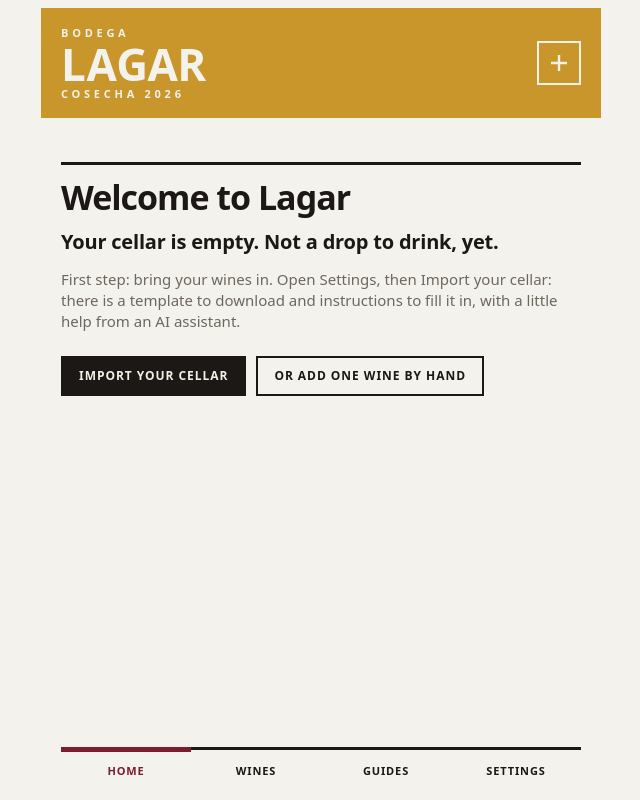
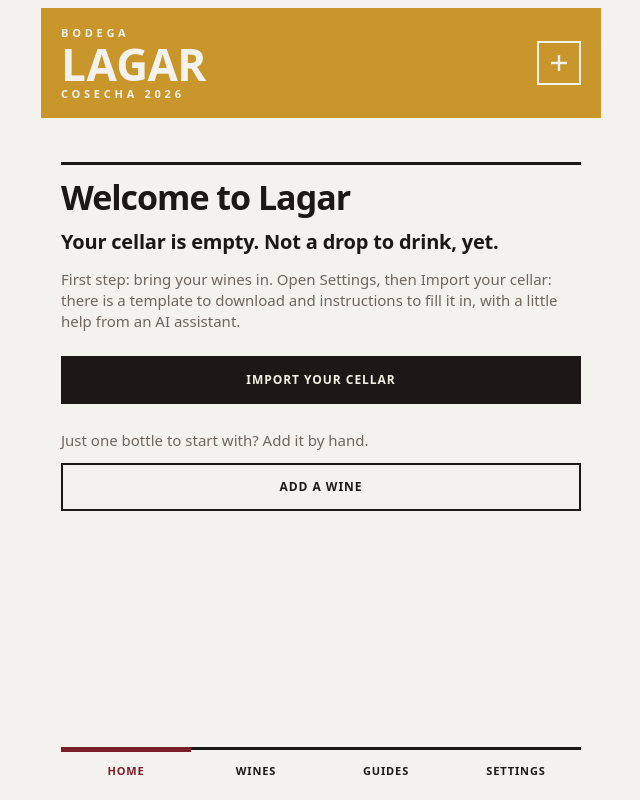
Before and after one commit to ronsel-eu/lagar-app, a Svelte app: page / in a window 1280 px wide. Shown: the whole page, without its empty margins (319-959 px from the left). Built offline with nearby package versions, Linux system fonts and the light colour scheme; a web font is replaced by a local one.

Commit message:
Welcome page: import button, then a line and an Add a wine button, same size

```diff
--- a/src/app.css
+++ b/src/app.css
@@ -249,6 +249,9 @@ form.langs button[type=submit].on { background: var(--ink); color: var(--paper);
 .welcome p, .notfound p { margin: 14px 0 0; font-size: 15px; line-height: 21px; color: var(--ink-soft); }
 .welcome p.big, .notfound p.big { font-size: 20px; line-height: 26px; font-weight: 700; color: var(--ink); letter-spacing: -0.01em; }
 .welcome .actions, .notfound .actions { display: flex; flex-wrap: wrap; gap: 10px; margin-top: 24px; }
+.welcome .btn.block { display: block; margin-top: 24px; padding: 14px 16px; text-align: center; }
+.welcome p.by-hand { margin-top: 26px; }
+.welcome p.by-hand + .btn.block { margin-top: 12px; }
 .notfound { margin: 28px 20px 0; border-top: 3px solid var(--ink); }
 
 /* ---------- the app shell ---------- */
--- a/src/components/Welcome.svelte
+++ b/src/components/Welcome.svelte
@@ -8,8 +8,7 @@
   <h1>{t('Welcome to Lagar')}</h1>
   <p class="big">{t('Your cellar is empty. Not a drop to drink, yet.')}</p>
   <p>{t('First step: bring your wines in. Open Settings, then Import your cellar: there is a template to download and instructions to fill it in, with a little help from an AI assistant.')}</p>
-  <p class="actions">
-    <a class="btn" href={href('/settings/import')}>{t('Import your cellar')}</a>
-    <a class="btn secondary" href={href('/wine/new')}>{t('Or add one wine by hand')}</a>
-  </p>
+  <a class="btn block" href={href('/settings/import')}>{t('Import your cellar')}</a>
+  <p class="by-hand">{t('Just one bottle to start with? Add it by hand.')}</p>
+  <a class="btn secondary block" href={href('/wine/new')}>{t('Add a wine')}</a>
 </section>
--- a/src/lib/i18n/extra.ts
+++ b/src/lib/i18n/extra.ts
@@ -1,5 +1,6 @@
 /** Interface texts that are new in this app (not in the original Lagar), with Spanish and French. Merged with strings.ts. */
 export const EXTRA: Record<string, { es: string; fr: string }> = {
+  'Just one bottle to start with? Add it by hand.': { es: '¿Solo una botella para empezar? Añádela a mano.', fr: 'Une seule bouteille pour commencer ? Ajoutez-la à la main.' },
   'Shop page': { es: 'Página de la tienda', fr: 'Page de la boutique' },
   'Backup': { es: 'Copia de seguridad', fr: 'Sauvegarde' },
   'Export backup': { es: 'Exportar copia', fr: 'Exporter la sauvegarde' },
```
Also changed, not shown: 2 other files (tests, documents, lock files or other folders).
